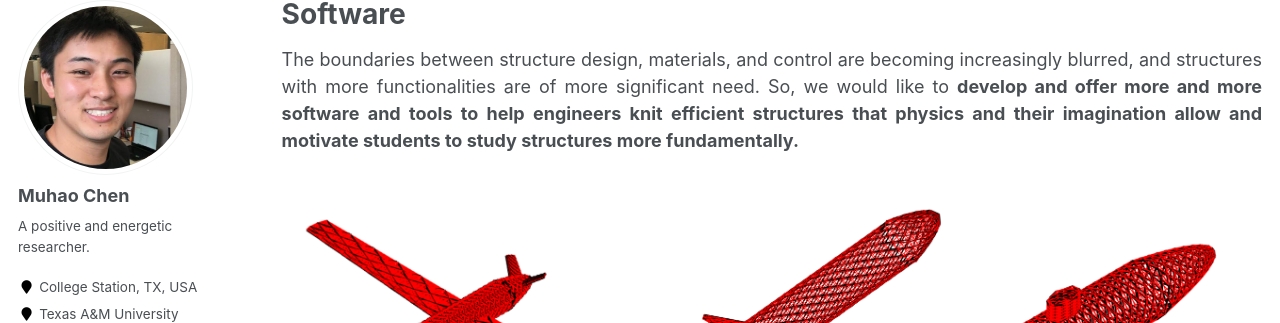
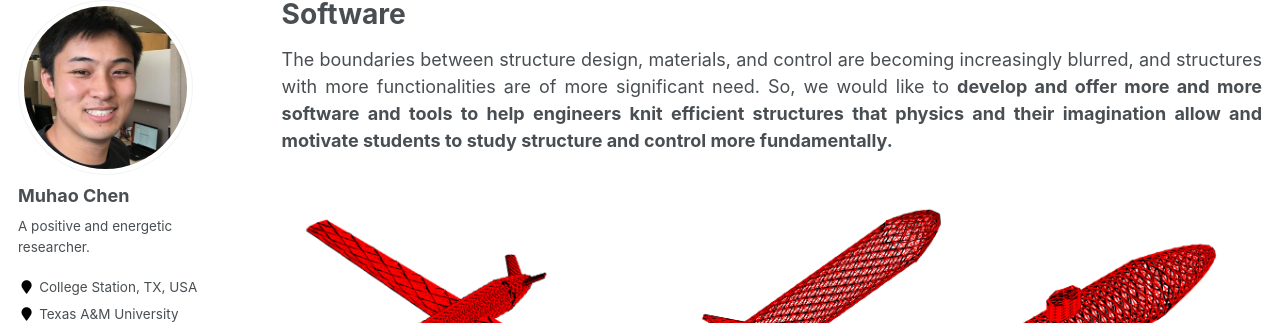
Before and after one commit to Muhao-Chen/muhao-chen.github.io, a Jekyll site: the page built from _pages/resources.md, in a window 1280 px wide and 900 px high. Shown: the part 118-441 px from the top of the window. Built offline with Jekyll 4.4.1, drawn with Linux system fonts in a browser that asks for light colours; some web fonts are replaced.

Commit message:
Update resources.md

```diff
--- a/_pages/resources.md
+++ b/_pages/resources.md
@@ -8,7 +8,7 @@ toc: true
 
 <div style="text-align: justify;" markdown="1">
 
-The boundaries between structure design, materials, and control are becoming increasingly blurred, and structures with more functionalities are of more significant need. So, we would like to **develop and offer more and more software and tools to help engineers knit efficient structures that physics and their imagination allow and motivate students to study structures more fundamentally.**
+The boundaries between structure design, materials, and control are becoming increasingly blurred, and structures with more functionalities are of more significant need. So, we would like to **develop and offer more and more software and tools to help engineers knit efficient structures that physics and their imagination allow and motivate students to study structure and control more fundamentally.**
 
 <td><figure><img src="{{ site.url }}/images/rffi/plane_rocket_sub.png" width="200"/></figure></td>
 
```
